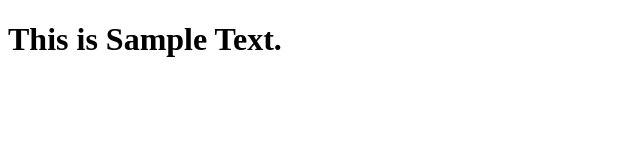
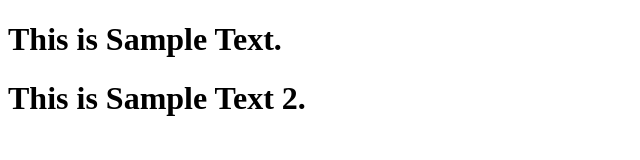
Before and after one commit to architkashyap13/Git-Project-WS-Demo, a plain HTML site: page index.html in a window 1280 px wide. Shown: the whole page, without its empty margins (0-640 px from the left). Drawn offline with Linux system fonts and the light colour scheme.

Commit message:
Test Commit 2

```diff
--- a/index.html
+++ b/index.html
@@ -9,5 +9,7 @@
 
 <h1>This is Sample Text.</h1>
 
+<h1>This is Sample Text 2.</h1>
+
 </body>
 </html>
```
